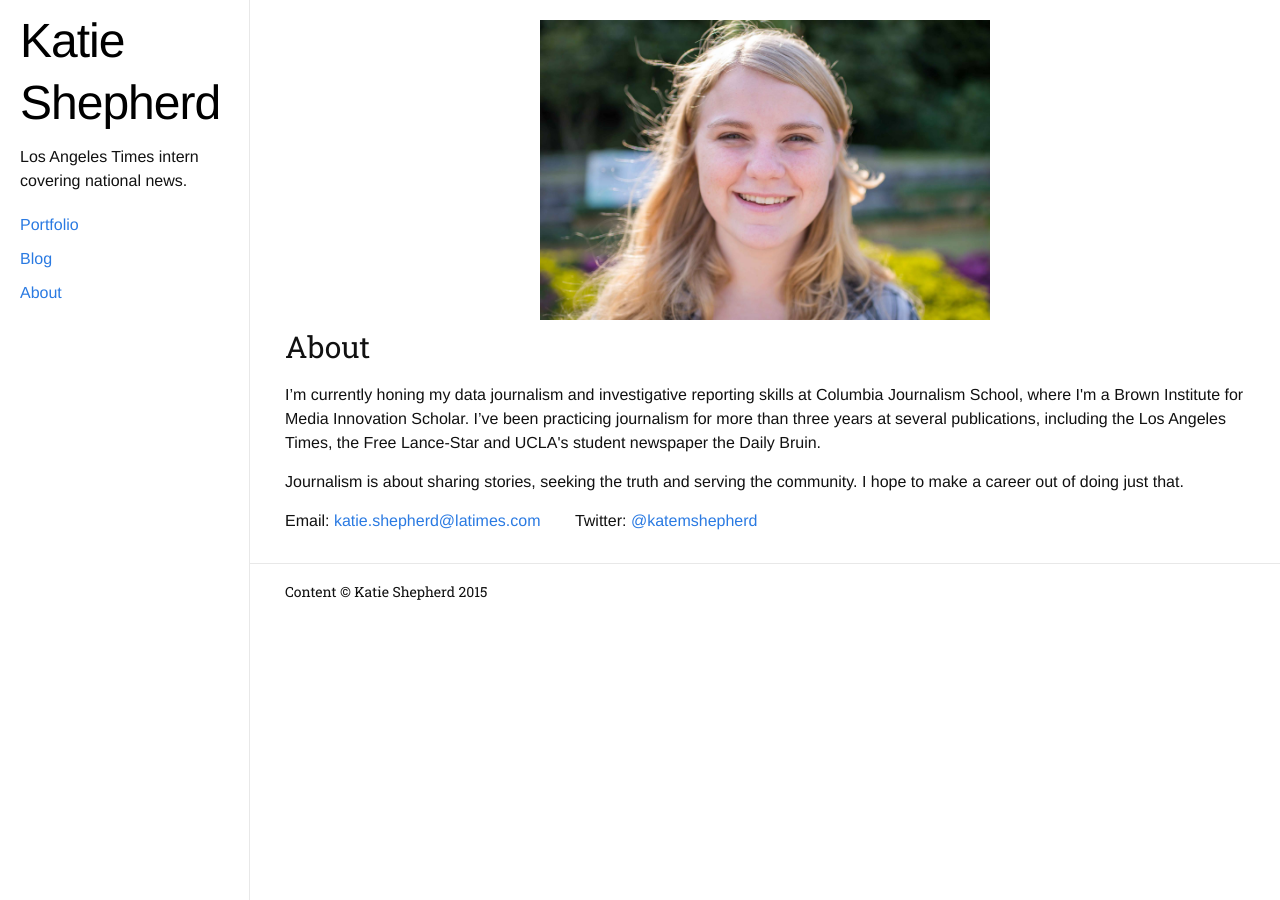
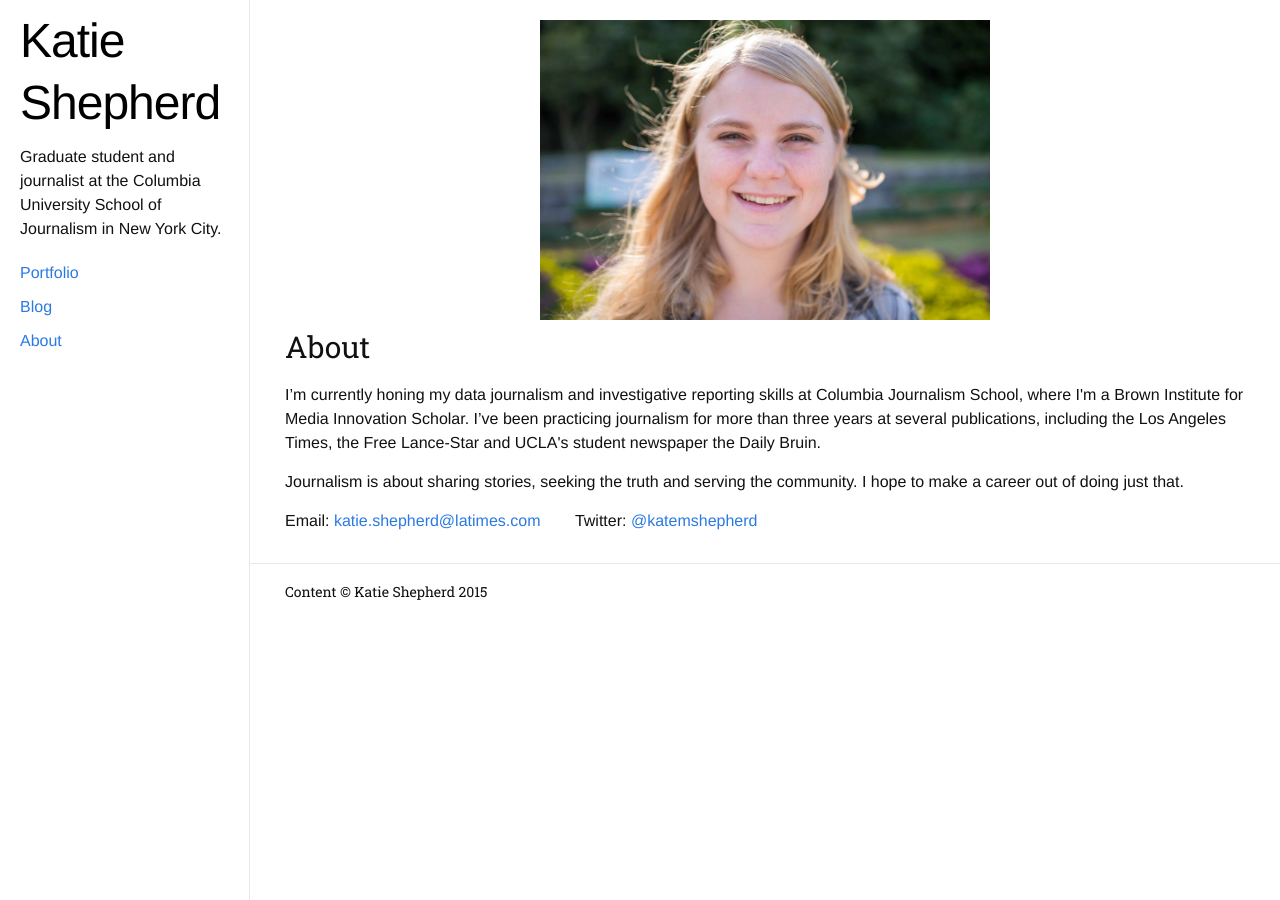
Before and after one commit to ksheps/ksheps.github.io, a Jekyll site: the page built from about.html, in a window 1280 px wide. Built offline with Jekyll 4.4.1, drawn with Linux system fonts in a browser that asks for light colours.

Commit message:
updated description

```diff
--- a/_config.yml
+++ b/_config.yml
@@ -2,7 +2,7 @@
 title: Katie Shepherd
 email: katie.shepherd@latimes.com
 phone_number: (213) 327-6732
-description: "Los Angeles Times intern covering national news."
+description: "Graduate student and journalist at the Columbia University School of Journalism in New York City."
 baseurl: ""
 url: "/"
 twitter_username: katemshepherd
```
